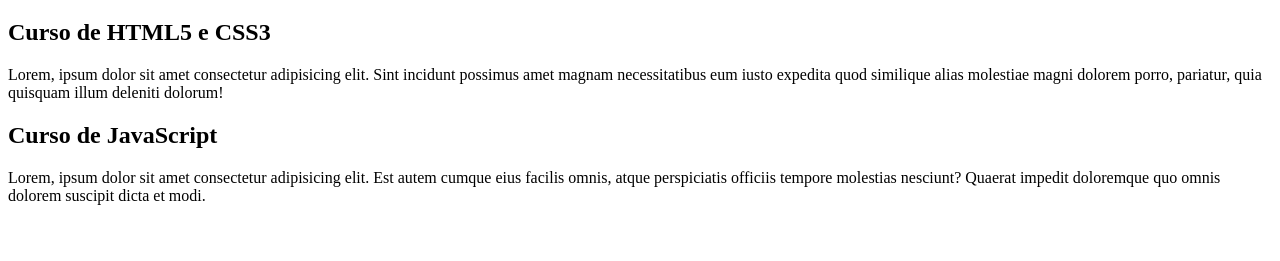
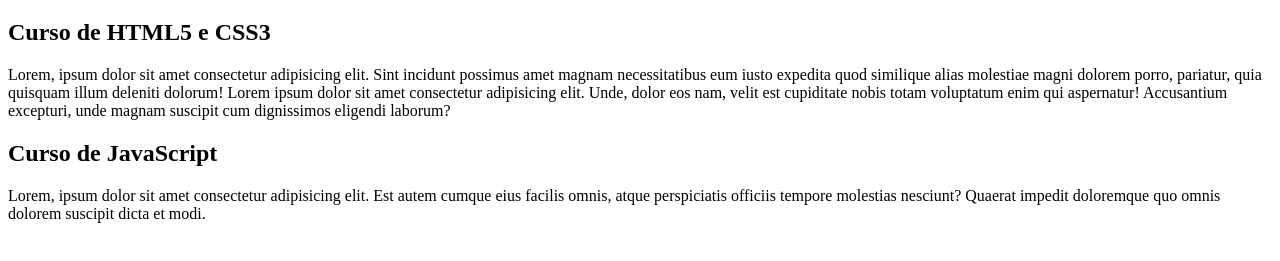
Before and after one commit to andersonroldao/Git-e-GitHub, a plain HTML site: page projeto-site/index.html in a window 1280 px wide. Shown: the part 61-322 px from the top of the page. Drawn offline with Linux system fonts and the light colour scheme.

Commit message:
Update index.html

```diff
--- a/projeto-site/index.html
+++ b/projeto-site/index.html
@@ -14,7 +14,8 @@
     <main>
         <article>
             <h2>Curso de HTML5 e CSS3</h2>
-            <p>Lorem, ipsum dolor sit amet consectetur adipisicing elit. Sint incidunt possimus amet magnam necessitatibus eum iusto expedita quod similique alias molestiae magni dolorem porro, pariatur, quia quisquam illum deleniti dolorum!</p>
+            <p>Lorem, ipsum dolor sit amet consectetur adipisicing elit. Sint incidunt possimus amet magnam necessitatibus eum iusto expedita quod similique alias molestiae magni dolorem porro, pariatur, quia quisquam illum deleniti dolorum! Lorem ipsum dolor sit amet consectetur adipisicing elit. Unde, dolor eos nam, velit est cupiditate nobis totam voluptatum enim qui aspernatur! Accusantium excepturi, unde magnam suscipit cum dignissimos eligendi laborum?
+            </p>
         </article>
         <article>
             <h2>Curso de JavaScript</h2>
```
